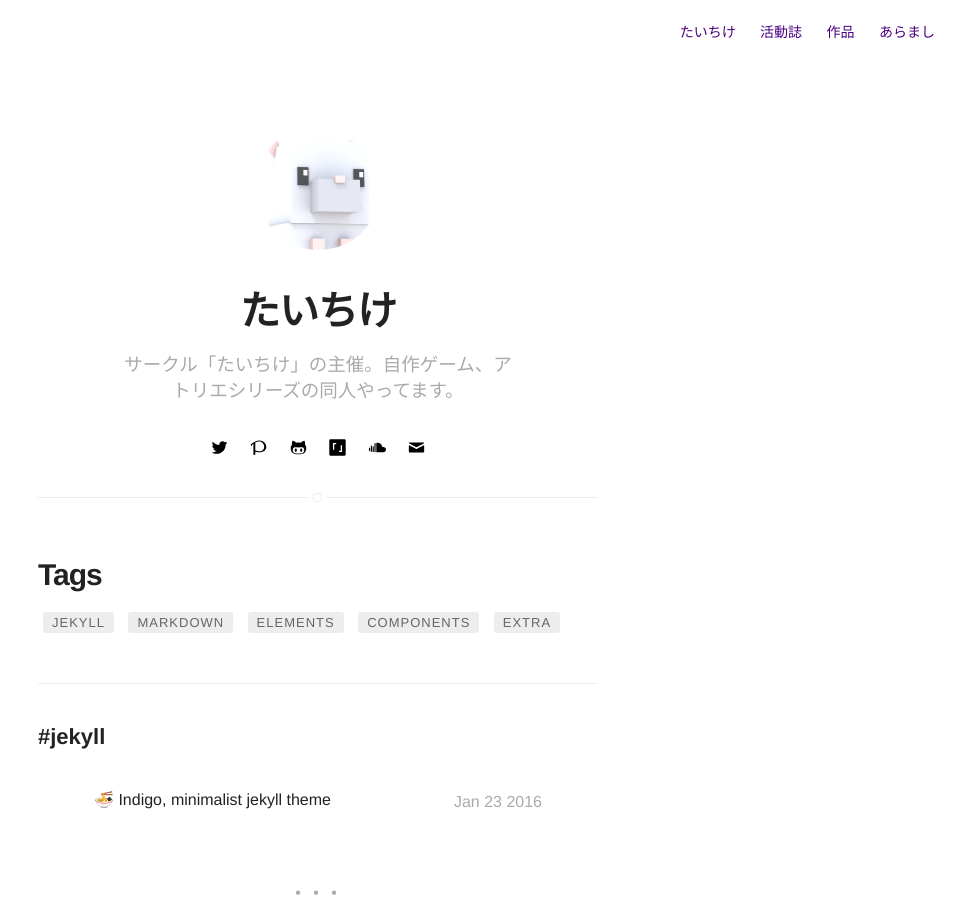
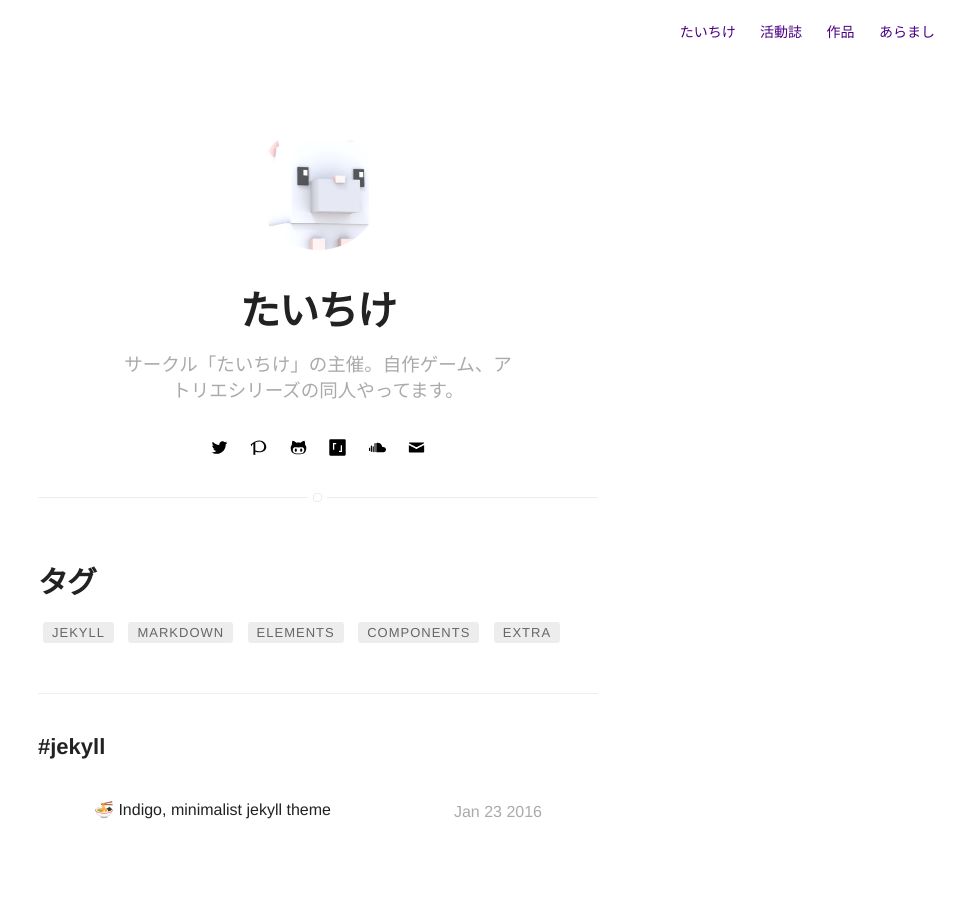
Before and after one commit to hisataichi/hisataichi.github.io, a Jekyll site: the page built from tags.html, in a window 1280 px wide and 900 px high. Shown: the whole window, without its empty margins (322-1280 px from the left). Built offline with Jekyll 4.4.1, drawn with Linux system fonts in a browser that asks for light colours; emoji names are drawn with the system emoji font.

Commit message:
localize!

```diff
--- a/blog/index.html
+++ b/blog/index.html
@@ -6,7 +6,7 @@ title: Blog
 ---
 <section class="list">
 	{% if site.posts.size == 0 %}
-		<p class="text-center">Nothing published yet!</p>
+		<p class="text-center">まだ何も投稿されていません！</p>
 	{% elsif site.paginate %}
 		{% for post in paginator.posts %}
 			{% if post.category == 'blog' %}
--- a/tags.html
+++ b/tags.html
@@ -3,7 +3,7 @@ layout: page
 title: Tags
 ---
 <section class="list">
-    <h1 class="title">Tags</h1>
+    <h1 class="title">タグ</h1>
 
     {% assign tags_list = site.tags %}
 
```
